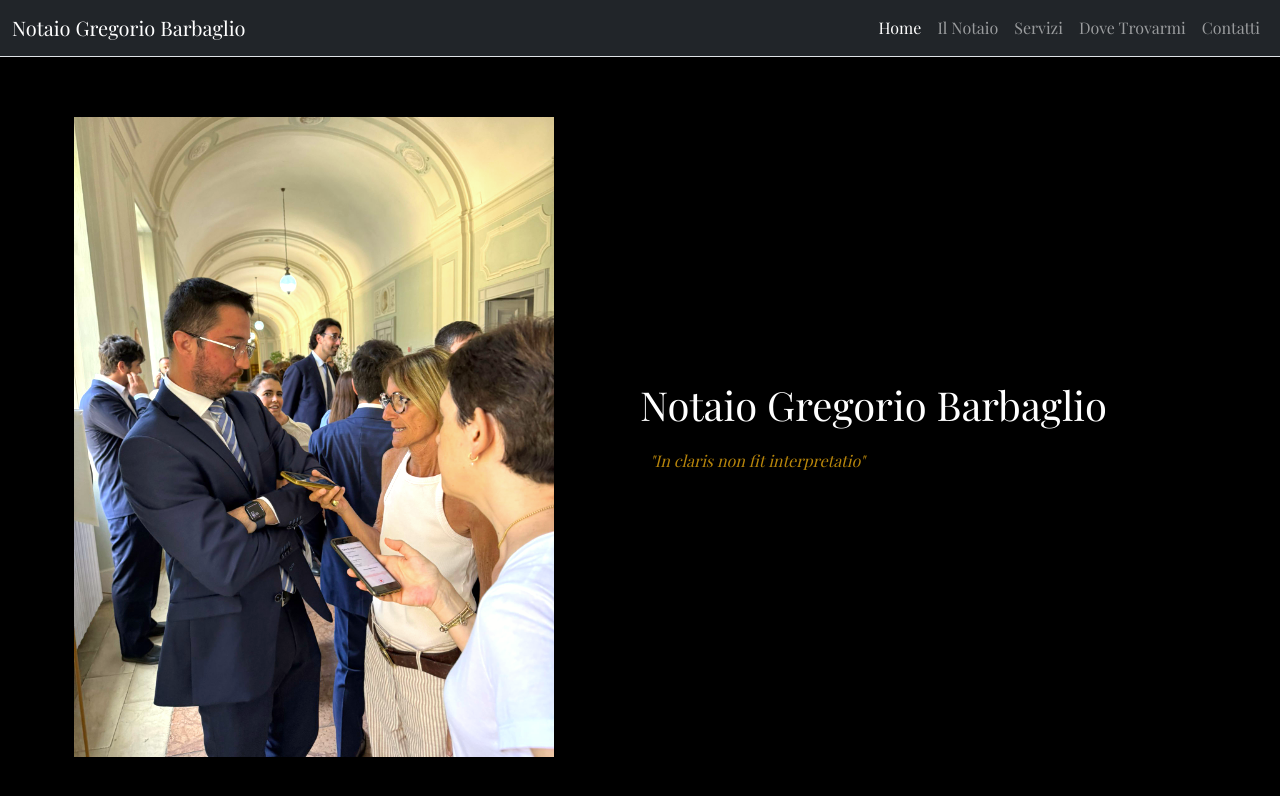
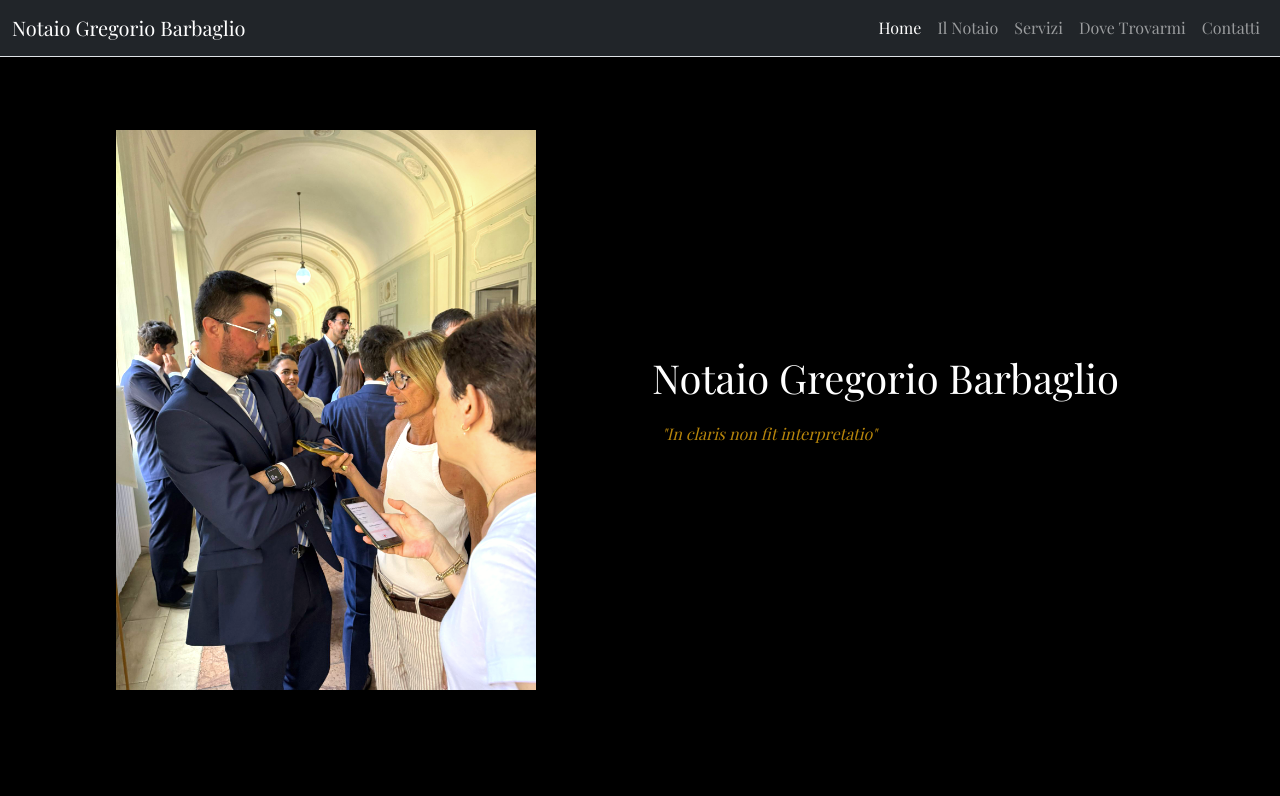
Before and after one commit to fbarbaglio/gbnot, an Angular app: page /home in a window 1280 px wide. Shown: the top 796 px of the page. Built offline with nearby package versions, Linux system fonts and the light colour scheme.

Commit message:
Update contatti, home, and styles

```diff
--- a/src/app/contatti/contatti.component.html
+++ b/src/app/contatti/contatti.component.html
@@ -1,8 +1,8 @@
 <div class="container-fluid h-100 d-flex align-items-center justify-content-center zoom-in" style="background-color: black; min-height: 100%;">
   <div class="text-center">
     <h1>Contatti</h1>
-    <p><strong>Email:</strong> info@notaio.it</p>
-    <p><strong>Telefono:</strong> +39 123 456 7890</p>
+    <p><strong>Email:</strong> </p>
+    <p><strong>Telefono:</strong> </p>
     <p><strong>Orari:</strong> Lun-Ven 9:00-18:00</p>
   </div>
 </div>
--- a/src/app/home/home.component.html
+++ b/src/app/home/home.component.html
@@ -1,7 +1,7 @@
-<div id="home-container" class="container-fluid h-100 d-flex align-items-center zoom-in" style="background-color: black;">
+<div id="home-container" class="container-fluid h-100 d-flex align-items-center justify-content-center zoom-in" style="background-color: black;">
   <div class="row w-100">
     <div class="col-md-6 d-flex align-items-center justify-content-center" style="overflow: hidden;">
-      <img src="/assets/images/img1.jpg" alt="Foto del Notaio" class="img-fluid img-warm" style="max-height: 80vh; width: 100%; object-fit: contain;" loading="lazy">
+      <img src="/assets/images/img1.jpg" alt="Foto del Notaio" class="img-fluid img-warm" style="max-height: 70vh; width: 100%; object-fit: contain;" loading="lazy">
     </div>
     <div class="col-md-6 d-flex align-items-center">
       <div>
--- a/src/styles.css
+++ b/src/styles.css
@@ -100,11 +100,11 @@ html, body {
 
 /* Home container fix */
 #home-container {
-  min-height: 100vh;
+  height: 100%;
 }
 
-@media (min-width: 769px) {
+@media (max-width: 768px) {
   #home-container {
-    min-height: 95vh;
+    min-height: 100vh;
   }
 }
```
